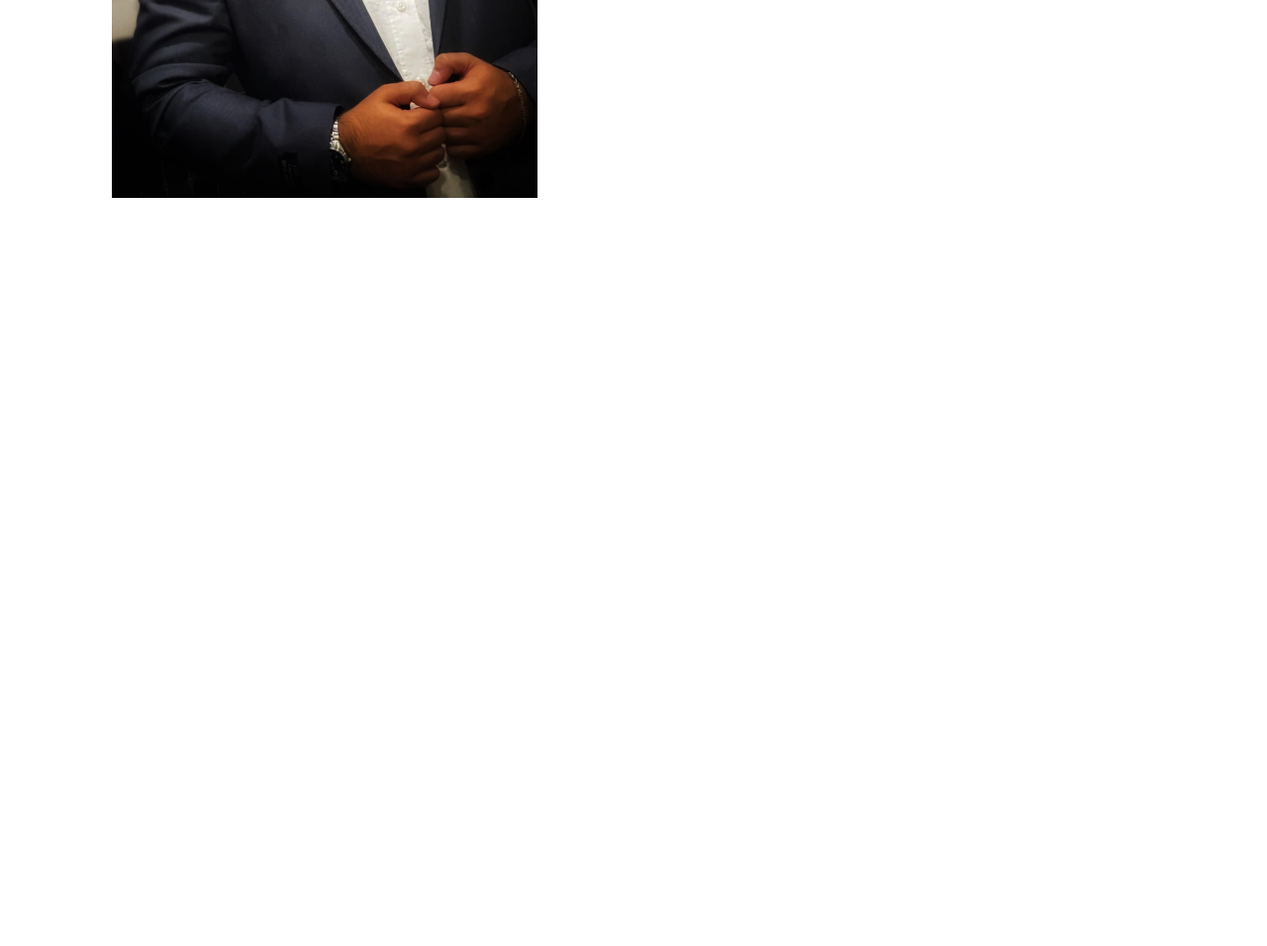
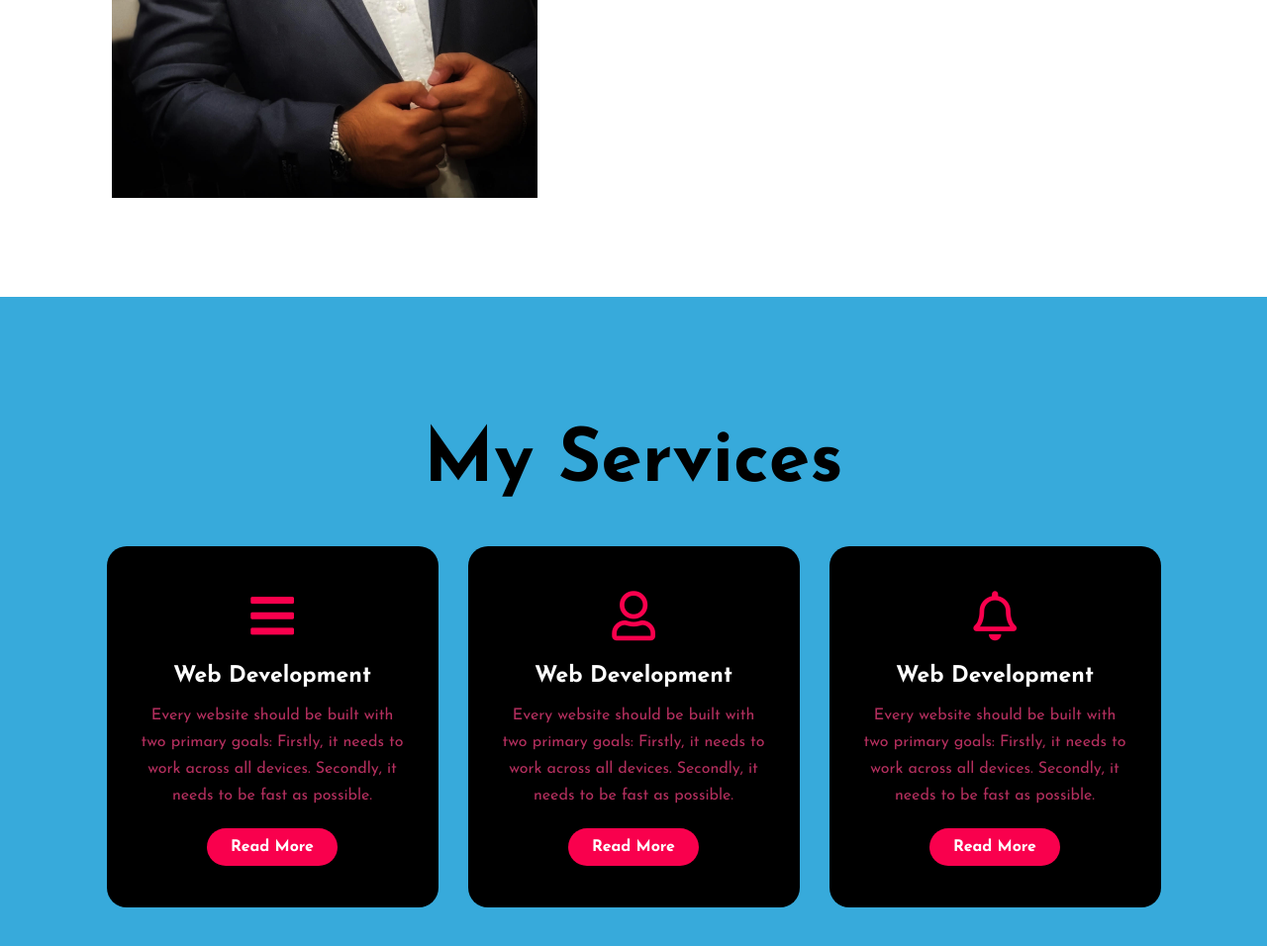
Before and after one commit to ArbenitBytyqi/hoxton-html-project, a plain HTML site: page index.html in a window 1280 px wide. Shown: the part 1680-2636 px from the top of the page at 99% size. Before the commit the page ends 1980 px from the top, so only its background shows below. Drawn offline with Linux system fonts and the light colour scheme.

Commit message:
Service section

```diff
--- a/index.html
+++ b/index.html
@@ -61,6 +61,55 @@
         </div>
     </section>
 
+    <div class="service">
+        <div class="title">
+            <h2>My Services</h2>
+        </div>
+
+        <div class="box">
+            <div class="card">
+                <i class="fas fa-bars"></i>
+                <h5> Web Development</h5>
+                <div class="pra">
+                    <p>Every website should be built with two primary goals: Firstly, it needs to work across all
+                        devices. Secondly, it needs to be fast as possible.</p>
+
+                    <p style="text-align: center;">
+                        <a class="button" href="#">Read More</a>
+                    </p>
+                </div>
+            </div>
+
+            <div class="card">
+                <i class="far fa-user"></i>
+                <h5> Web Development</h5>
+                <div class="pra">
+                    <p>Every website should be built with two primary goals: Firstly, it needs to work across all
+                        devices. Secondly, it needs to be fast as possible.</p>
+
+                    <p style="text-align: center;">
+                        <a class="button" href="#">Read More</a>
+                    </p>
+                </div>
+            </div>
+
+            <div class="card">
+                <i class="far fa-bell"></i>
+                <h5> Web Development</h5>
+                <div class="pra">
+                    <p>Every website should be built with two primary goals: Firstly, it needs to work across all
+                        devices. Secondly, it needs to be fast as possible.</p>
+
+                    <p style="text-align: center;">
+                        <a class="button" href="#">Read More</a>
+                    </p>
+                </div>
+            </div>
+
+        </div>
+    </div>
+
+
 </body>
 
 </html>
--- a/style.css
+++ b/style.css
@@ -189,3 +189,75 @@ button:hover {
     border: 2px solid #f9004d;
     cursor: pointer;
 }
+
+.service {
+    background: rgba(55, 170, 219);
+    width: 100%;
+    padding: 100px 0px;
+}
+
+.title h2 {
+    color: black;
+    font-size: 75px;
+    width: 1130px;
+    margin: 30px auto;
+    text-align: center;
+}
+
+.box {
+    display: flex;
+    justify-content: center;
+    align-items: center;
+    min-height: 400px;
+}
+
+.card {
+    height: 365px;
+    width: 335px;
+    padding: 20px 35px;
+    background: black;
+    border-radius: 20px;
+    margin: 15px;
+    position: relative;
+    overflow: hidden;
+    text-align: center;
+}
+
+.card i {
+    font-size: 50px;
+    display: block;
+    text-align: center;
+    margin: 25px 0px;
+    color: #f9004d;
+
+}
+
+h5 {
+    color: white;
+    font-size: 23px;
+    margin-bottom: 15px;
+}
+
+.pra p {
+    color: rgba(225, 59, 117, 0.8);
+    font-size: 16px;
+    line-height: 27px;
+    margin-bottom: 25px;
+}
+
+.card .button {
+    background-color: #f9004d;
+    color: white;
+    text-decoration: none;
+    border: 2px solid transparent;
+    font-weight: bold;
+    padding: 9px 22px;
+    border-radius: 30px;
+    transition: .4s;
+}
+
+.card .button:hover {
+    background-color: transparent;
+    border: 2px solid #f9004d;
+    cursor: pointer;
+}
```
